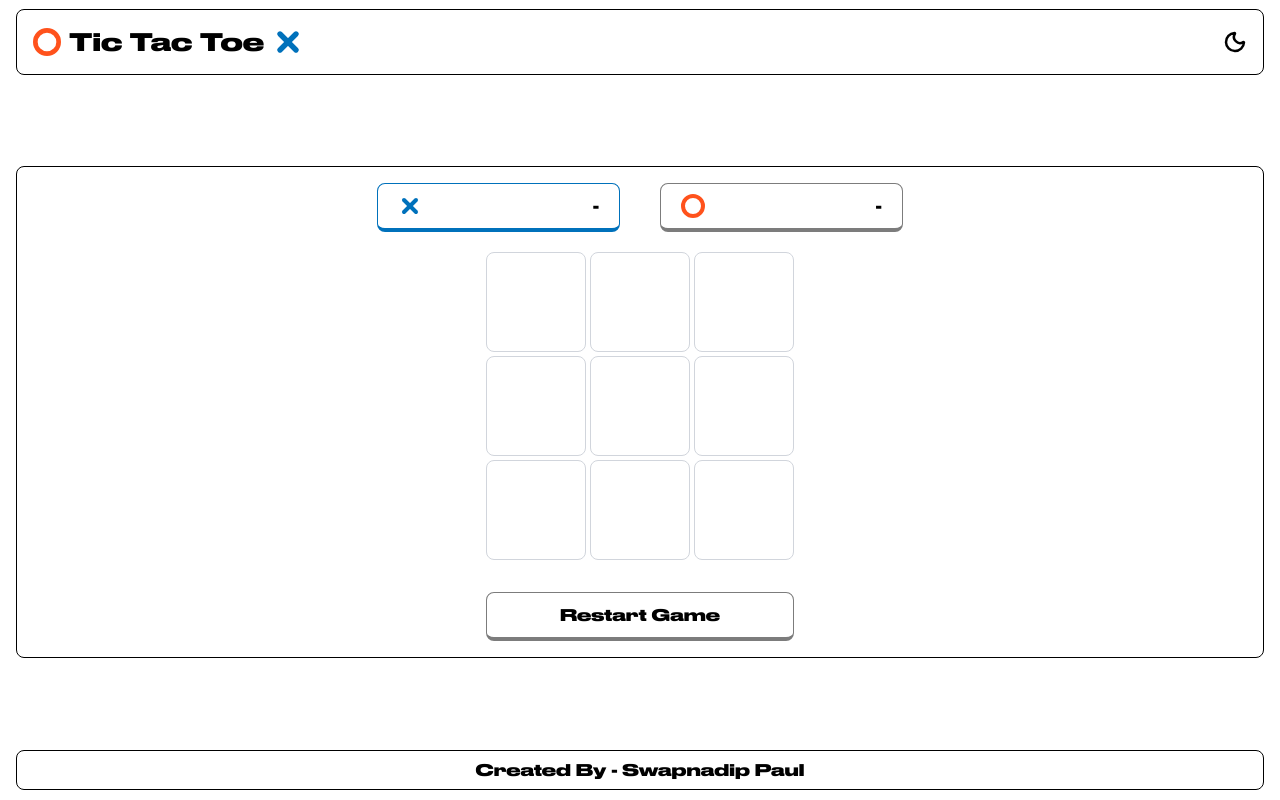
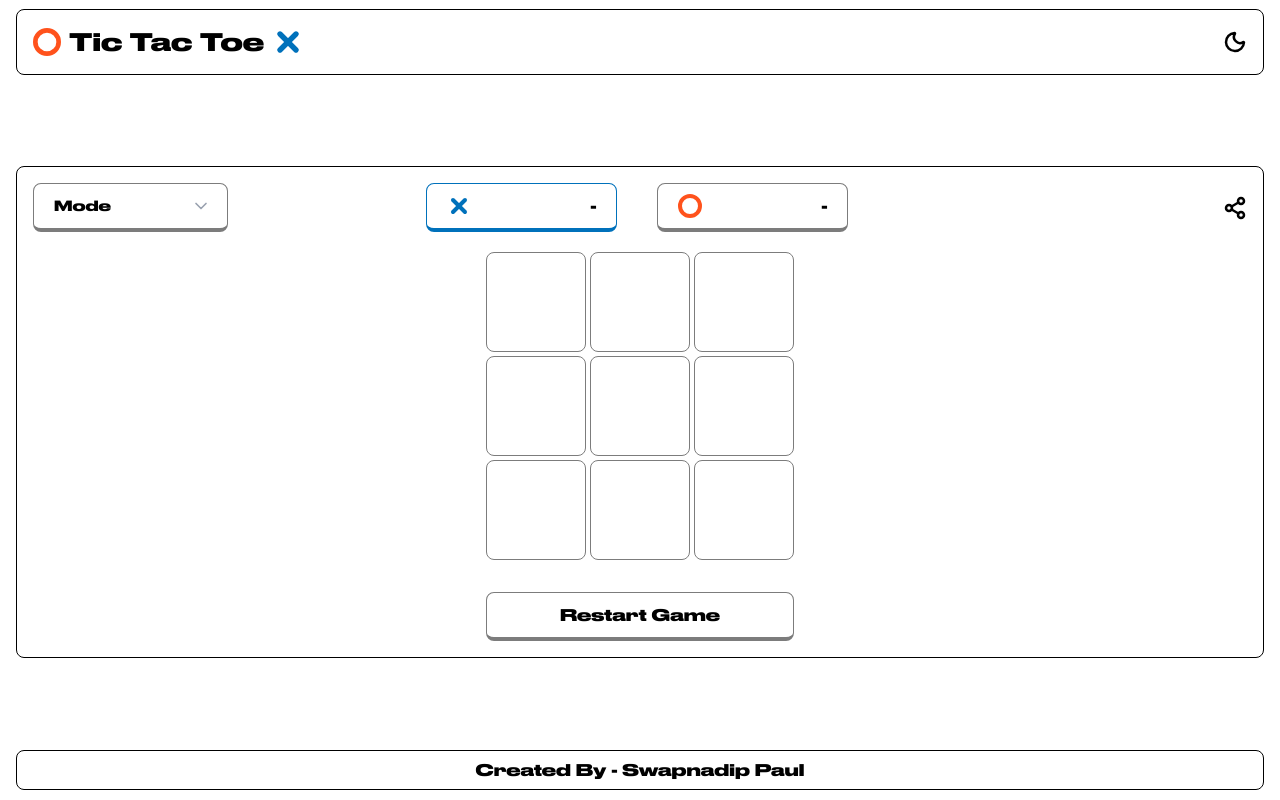
Before and after one commit to Swapnadip2005/tic-tac-toe, a Next.js app in the folder frontend/: page / in a window 1280 px wide. Built offline with nearby package versions, Linux system fonts and the light colour scheme.

Commit message:
Added Mode Dropdown and Share Icon

```diff
--- a/frontend/package.json
+++ b/frontend/package.json
@@ -9,6 +9,7 @@
     "lint": "next lint"
   },
   "dependencies": {
+    "@headlessui/react": "^2.2.7",
     "@vercel/analytics": "^1.5.0",
     "lucide-react": "^0.525.0",
     "next": "15.4.1",
--- a/frontend/src/app/page.tsx
+++ b/frontend/src/app/page.tsx
@@ -2,8 +2,9 @@
 
 import Cell from "@/components/Cell";
 import React, { useState } from "react";
-import { Circle, X } from "lucide-react";
+import { Circle, Share2, X } from "lucide-react";
 import Turn from "@/components/Turn";
+import Level from "@/components/Level";
 
 const Page = () => {
   const [cells, setCells] = useState<string[]>(Array(9).fill(""));
@@ -60,9 +61,21 @@ const Page = () => {
   return (
     <div className="h-[calc(100vh-9rem)] font-druk flex flex-col items-center md:justify-center justify-items-start bg-white dark:bg-[#1a1a1a] p-4">
       <div className="w-full flex flex-col items-center justify-center gap-5 border rounded-lg p-4 dark:border-[#7c7c7c]">
-        <div className="w-full flex items-center justify-center md:gap-10 gap-5">
-          <Turn player="X" score={xScore} isCurrentTurn={x === "X"} />
-          <Turn player="O" score={oScore} isCurrentTurn={x === "O"} />
+        <div className="w-full flex flex-col md:flex-row items-center justify-between gap-5">
+          <div className="md:hidden w-full flex items-center justify-between">
+            <Level />
+            <Share2 strokeWidth={2.5} className="cursor-pointer dark:text-white" />
+          </div>
+          <div className="hidden md:block">
+            <Level />
+          </div>
+          <div className="w-full md:relative md:-left-22 flex items-center justify-center md:gap-10 gap-5">
+            <Turn player="X" score={xScore} isCurrentTurn={x === "X"} />
+            <Turn player="O" score={oScore} isCurrentTurn={x === "O"} />
+          </div>
+          <div className="hidden md:block">
+            <Share2 strokeWidth={2.5} className="cursor-pointer dark:text-white" />
+          </div>
         </div>
         <div className="w- flex flex-col items-center justify-center gap-8">
           {winner ? (
--- a/frontend/src/components/Cell.tsx
+++ b/frontend/src/components/Cell.tsx
@@ -15,7 +15,7 @@ const Cell = ({ value, onClick }: CellProps) => {
         ? "border-[#0071bb] bg-[#0071bb]/10"
         : value === "O"
         ? "border-[#ff521c] bg-[#ff521c]/20"
-        : "border-gray-300 dark:border-[#7c7c7c]"
+        : "border-[#7c7c7c]"
     }
   `}
       onClick={onClick}
--- /dev/null
+++ b/frontend/src/components/Level.tsx
@@ -0,0 +1,55 @@
+import { Menu, MenuButton, MenuItem, MenuItems } from '@headlessui/react'
+import { ChevronDown } from 'lucide-react'
+
+export default function Example() {
+  return (
+    <Menu as="div" className="relative inline-block">
+      <MenuButton className="inline-flex w-full justify-center md:gap-x-20 gap-x-8 rounded-lg dark:text-white px-5 py-3 text-sm border border-b-4 border-[#7c7c7c] cursor-pointer">
+        Mode
+        <ChevronDown aria-hidden="true" className="-mr-1 size-5 text-gray-400" />
+      </MenuButton>
+
+      <MenuItems
+        transition
+        className="absolute left-0 z-10 mt-2 w-60 origin-top-right rounded-md bg-white shadow-lg outline-1 outline-black/5 transition data-closed:scale-95 data-closed:transform data-closed:opacity-0 data-enter:duration-100 data-enter:ease-out data-leave:duration-75 data-leave:ease-in"
+      >
+        <div className="py-1">
+          <MenuItem>
+            <a
+              href="#"
+              className="block px-4 py-2 text-sm text-gray-700 data-focus:bg-gray-100 data-focus:text-gray-900 data-focus:outline-hidden"
+            >
+              Impossible
+            </a>
+          </MenuItem>
+          <MenuItem>
+            <a
+              href="#"
+              className="block px-4 py-2 text-sm text-gray-700 data-focus:bg-gray-100 data-focus:text-gray-900 data-focus:outline-hidden"
+            >
+              Play against a friend
+            </a>
+          </MenuItem>
+          {/* <MenuItem>
+            <a
+              href="#"
+              className="block px-4 py-2 text-sm text-gray-700 data-focus:bg-gray-100 data-focus:text-gray-900 data-focus:outline-hidden"
+            >
+              License
+            </a>
+          </MenuItem> */}
+          {/* <form action="#" method="POST">
+            <MenuItem>
+              <button
+                type="submit"
+                className="block w-full px-4 py-2 text-left text-sm text-gray-700 data-focus:bg-gray-100 data-focus:text-gray-900 data-focus:outline-hidden"
+              >
+                Sign out
+              </button>
+            </MenuItem>
+          </form> */}
+        </div>
+      </MenuItems>
+    </Menu>
+  )
+}
```
Also changed, not shown: 1 other file (tests, documents, lock files or other folders).
